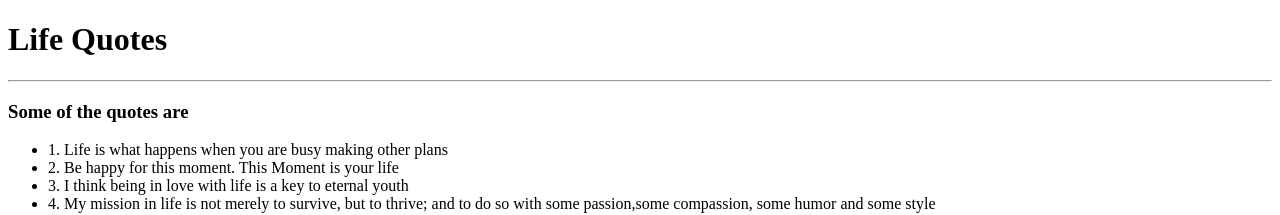
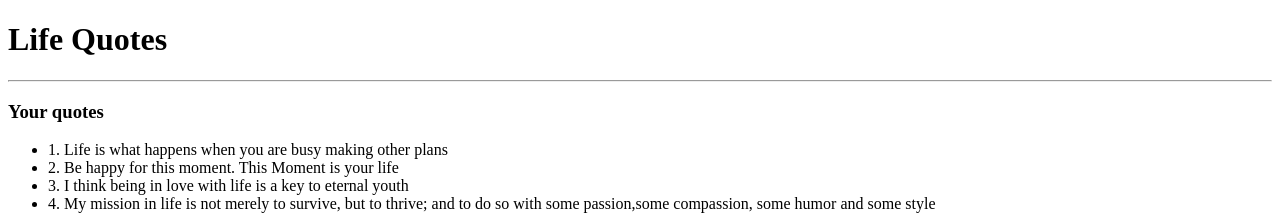
Before and after one commit to Brian23-eng/Quotes, an Angular app: page / in a window 1280 px wide. Shown: the top 215 px of the page. Built offline with nearby package versions, Linux system fonts and the light colour scheme.

Commit message:
describe the types of quotes in quotes components html file

```diff
--- a/src/app/quotes/quotes.component.html
+++ b/src/app/quotes/quotes.component.html
@@ -1,6 +1,6 @@
 <h1>Life Quotes</h1>
 <hr>
-<h3>Some of the quotes are</h3>
+<h3>Your quotes</h3>
 <ul>
     <li *ngFor='let quote of quotes'>{{quote.id}}. {{quote.name}}</li>
 </ul>
```
